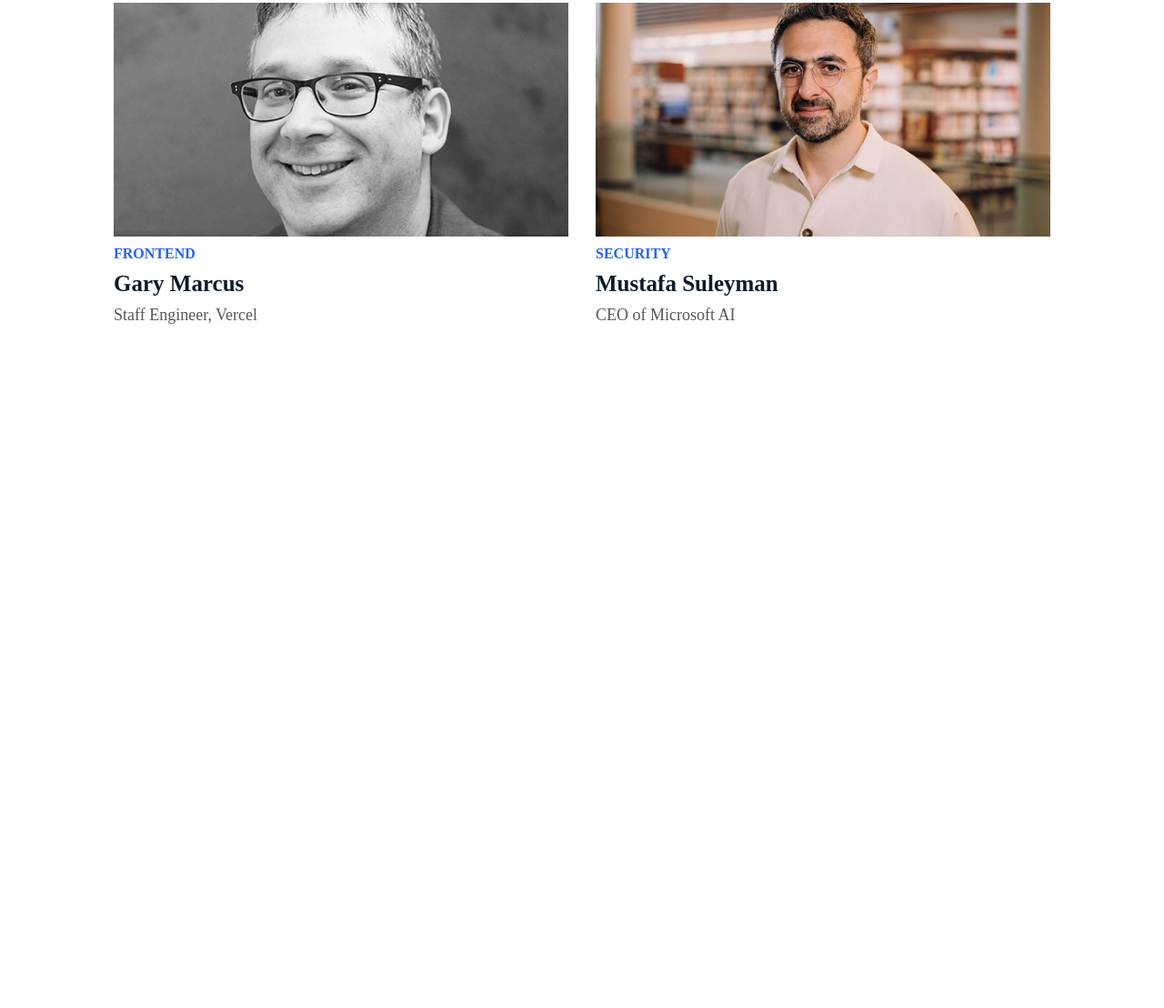
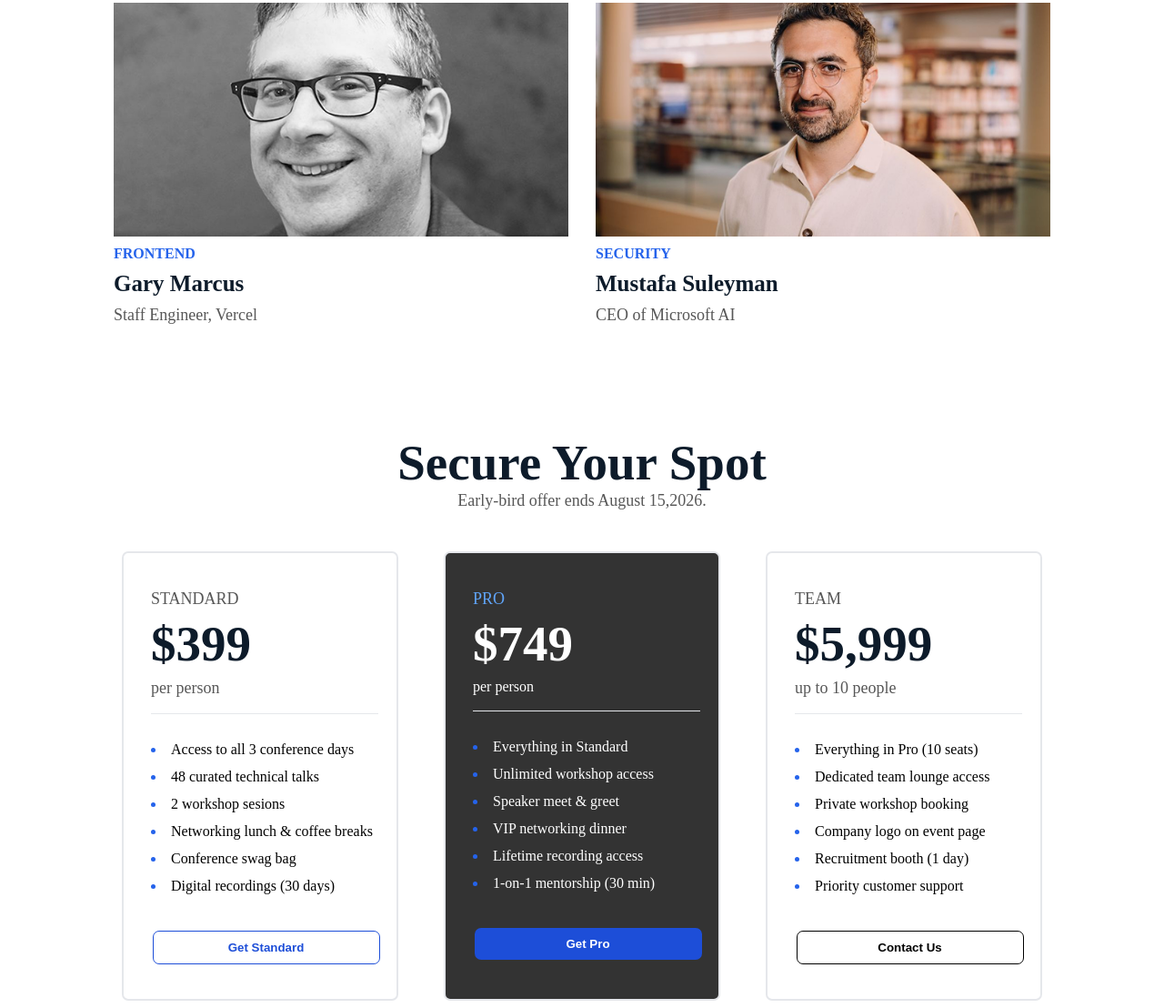
Before and after one commit to saudanoor/Development-Conference, a plain HTML site: page index.html in a window 1280 px wide. Shown: the part 1261-2369 px from the top of the page at 91% size. Before the commit the page ends 1676 px from the top, so only its background shows below. Drawn offline with Linux system fonts and the light colour scheme.

Commit message:
secure your spot section done

```diff
--- a/index.html
+++ b/index.html
@@ -106,11 +106,112 @@
 
         </div>
 
+       </section>
+       <!-- meet section ends here -->
 
 
+       <!-- Pricing section starts here -->
+       <section class="pricing-section" >
+
+        <section class="price-title">
+          <div class="black-medium">Secure Your Spot</div>
+          <div class="grey-normal">Early-bird offer ends August 15,2026.</div>
+        </section>
+
+        <section class="price-cards">
+
+          <section class="price-card1 ">
+
+          <div class="card-upper">
+            <div class="grey-normal"><li>STANDARD</li></div>
+            <div class="black-medium"><li>$399</li></div>
+            <div class="grey-normal"><li>per person</li></div>
+            <div class="line"></div>
+
+          </div>
+
+          <div class="card-mid ">
+            <li>Access to all 3 conference days</li>
+            <li>48 curated technical talks</li>
+            <li>2 workshop sesions</li>
+            <li>Networking lunch & coffee breaks</li>
+            <li>Conference swag bag</li>
+            <li>Digital recordings (30 days)</li>
+
+          </div>
+
+          <div class="button-box">
+            <button class="blue-small button1">Get Standard</button>
+
+          </div>
+
+        </section>
 
 
+       <section class="price-cards ">
+
+          <section class="price-card1 price-black">
+
+          <div class="card-upper">
+            <div class="light-blue"><li>PRO</li></div>
+            <div class="white-medium2"><li>$749</li></div>
+            <div class="white-small"><li>per person</li></div>
+            <div class="line"></div>
+
+          </div>
+
+          <div class="card-mid white-small">
+            <li>Everything in Standard</li>
+            <li>Unlimited workshop access</li>
+            <li>Speaker meet & greet</li>
+            <li>VIP networking dinner</li>
+            <li>Lifetime recording access</li>
+            <li>1-on-1 mentorship (30 min)</li>
+
+          </div>
+
+          <div class="button-box">
+            <button class="blue-small button22">Get Pro</button>
+
+          </div>
+
+        </section>
+
+
+       <section class="price-cards">
+
+          <section class="price-card1">
+
+          <div class="card-upper">
+            <div class="grey-normal"><li>TEAM</li></div>
+            <div class="black-medium"><li>$5,999</li></div>
+            <div class="grey-normal"><li>up to 10 people</li></div>
+            <div class="line"></div>
+
+          </div>
+
+          <div class="card-mid ">
+            <li>Everything in Pro (10 seats)</li>
+            <li>Dedicated team lounge access</li>
+            <li>Private workshop booking</li>
+            <li>Company logo on event page</li>
+            <li>Recruitment booth (1 day)</li>
+            <li>Priority customer support</li>
+
+          </div>
+
+          <div class="button-box">
+            <button class="blue-small button3">Contact Us</button>
+
+          </div>
+
+        </section>
+
+      </section>
+
        </section>
+
+        <!-- Pricing section ends here -->
 
 
     </main>
--- a/styles/styles.css
+++ b/styles/styles.css
@@ -25,7 +25,14 @@ a{
 .black-medium{
     color: #0D1B2A;
     font-size: 55px;
+    font-weight: 600;
 
+}
+
+.white-medium2{
+  color:#FFFFFF;
+    font-size: 55px;
+    font-weight: 600;
 }
 
 .black-medium2{
@@ -40,10 +47,27 @@ a{
 
 }
 
+
 .white-big{
     color: #FFFFFF;
     font-size: 80px;
      text-align: center;
+
+}
+
+.light-blue{
+    color: #60A5FA;
+    font-size: 18px;
+
+}
+
+
+
+.white-medium{
+    color: #FFFFFF;
+    font-size: 25px;
+    font-weight: 600
+
 
 }
 
@@ -159,3 +183,125 @@ nav a{
     display: flex;
     gap: 30px;
 }
+
+
+.pricing-section{
+    display: flex;
+    flex-direction: column;
+    align-items: center;
+
+}
+
+.line{
+    width: 250px;
+    height: 1px;
+    background-color:#E5E7EB;
+    margin-top: 10px ;
+    margin-bottom: 15px;
+
+    margin-right: 20px;
+
+}
+
+.price-title{
+    display: flex;
+    flex-direction: column;
+    align-items: center;
+    padding-top: 70px;
+    padding-bottom: 45px;
+
+
+}
+
+.card-upper li{
+    list-style: none;
+
+}
+
+.card-upper{
+    display: flex;
+    flex-direction: column;
+    gap: 7px;
+
+
+}
+
+.price-cards{
+    display: flex;
+    flex-direction: row;
+    gap: 50px;
+}
+
+.price-black{
+    background-color: #333333;
+}
+
+.price-card1{
+    border: 2px solid #E5E7EB;
+    width: 270px;
+    height: 450px;
+    border-radius: 7px;
+    padding-left: 30px;
+    padding-top: 40px;
+
+}
+
+.card-mid{
+    display: flex;
+    flex-direction: column;
+    gap: 12px;
+     padding-top: 15px;
+}
+
+.card-mid li::marker {
+    color: #2563eb;
+}
+
+.button1{
+    background-color: #FFFFFF ;
+    color:   #1D4ED8;
+    padding: 10px;
+    border: #1D4ED8 solid 1px;
+    border-radius: 7px;
+    width: 250px;
+    margin-right: 17px;
+}
+
+.button22{
+   background-color: #1D4ED8 ;
+    color:   #FFFFFF;
+    padding: 10px;
+    border: none;
+    border-radius: 7px;
+    width: 250px;
+    margin-right: 17px;
+}
+
+.button2{
+    background-color: #1D4ED8 ;
+    color:   #FFFFFF;
+    padding: 10px 20px;
+    margin-right: 17px;
+    margin-top: 32px;
+    border: none;
+    border-radius: 7px;
+    width: 250px;
+}
+
+.button3{
+    background-color: #FFFFFF ;
+    color:   black;
+    padding: 10px;
+    border: black solid 1px;
+    border-radius: 7px;
+    width: 250px;
+    margin-right: 17px;
+}
+
+.button-box{
+    display: flex;
+    align-items: center;
+    justify-content: center;
+    padding-top: 40px;
+
+}
```
